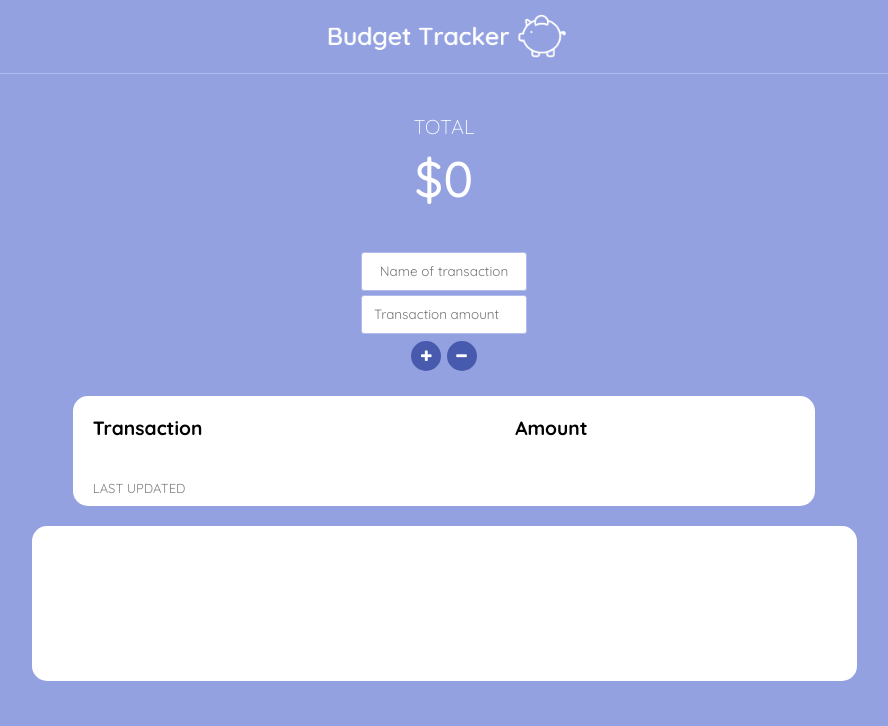
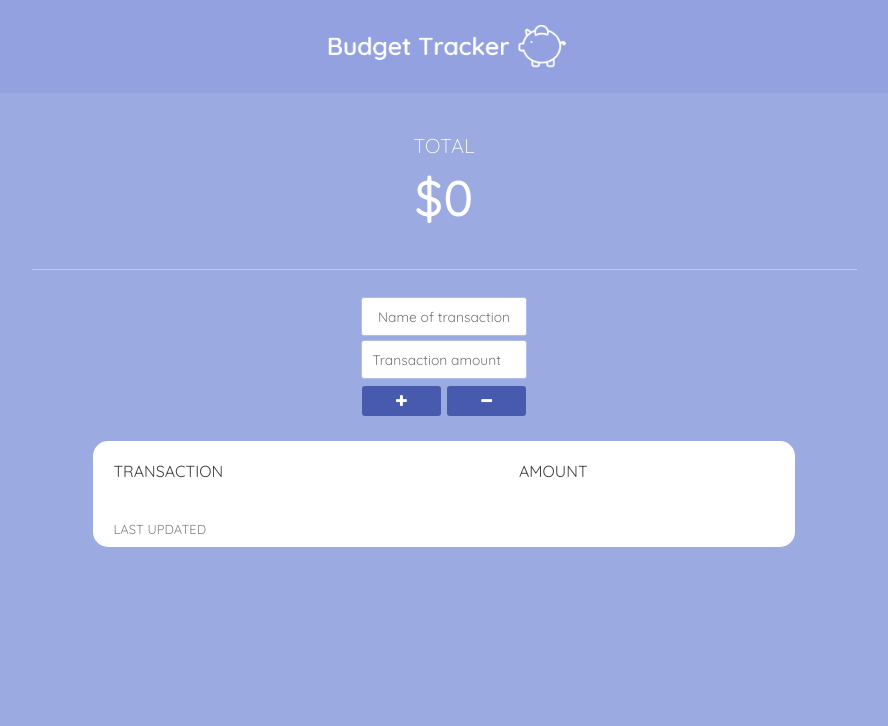
Before and after one commit to jkaho/budget-tracker, a website: page public/index.html in a window 1280 px wide. Shown: the whole page, without its empty margins (196-1084 px from the left). Drawn offline with nearby package versions, Linux system fonts and the light colour scheme; no server answers.

Commit message:
Change colour styles

```diff
--- a/public/index.html
+++ b/public/index.html
@@ -25,6 +25,7 @@
         $<span id="total">0</span>
       </div>
     </div>
+    <hr id="total-break">
 
     <div class="form">
       <input type="text" id="t-name" placeholder="Name of transaction" /><br>
@@ -37,8 +38,8 @@
     <div class="transactions">
       <table>
         <thead>
-          <th>Transaction</th>
-          <th>Amount</th>
+          <th>TRANSACTION</th>
+          <th>AMOUNT</th>
         </thead>
         <tbody id="tbody"></tbody>
       </table>
@@ -47,7 +48,7 @@
       </div>
     </div>
 
-    <div id="chart-div" class="chart-div">
+    <div id="chart-div">
         <canvas id="myChart"></canvas>
     </div>
   </div>
--- a/public/style.css
+++ b/public/style.css
@@ -1,7 +1,7 @@
-body {
+html, body {
   font-size: 120%;
   font-family: 'Quicksand', sans-serif;
-  background: #93A1E1;
+  background: #9caae2;
   margin: 0;
   padding: 0;
   width: 100%;
@@ -9,13 +9,14 @@ body {
 }
 
 nav {
+    padding: 20px 0;
     width: 100%;
-    border-bottom: solid 1px #b1bcec;
+    background: #93A1E1;
 }
 
 #logo-img {
     display: block;
-    margin: 10px auto;
+    margin: 0 auto;
 }
 
 table {
@@ -27,6 +28,12 @@ td, th {
   /* border: 1px solid #dddddd; */
   text-align: left;
   padding: 8px;
+}
+
+th {
+  font-size: 16px;
+  font-weight: 400;
+  color: rgb(63, 63, 63);
 }
 
 td {
@@ -44,6 +51,7 @@ td {
 
 .wrapper {
   margin: 10px auto;
+  margin-bottom: 50px;
   max-width: 825px;
   text-align: center;
 }
@@ -65,21 +73,27 @@ td {
   font-weight: 500;
 }
 
+#total-break {
+    border: none;
+    border-top: solid 1px #bfcbf3;
+    margin: 0;
+}
+
 .form {
   margin: 25px auto;
   width: 100%;
 }
 
 button, input {
-    font-size: 70%;
+    font-size: 60%;
     font-family: 'Quicksand', sans-serif;
     text-align: center;
+    border-radius: 3px;
 }
 
 .form input {
     border: solid 1px #b1bcec;
     height: 35px;
-    border-radius: 3px;
     width: 160px;
     margin: 2px 0;
 }
@@ -89,8 +103,7 @@ button, input {
     background: #475aad;
     border: none;
     height: 30px;
-    width: 30px;
-    border-radius: 100%;
+    width: 79px;
     cursor: pointer;
     margin-top: 5px;
 }
@@ -109,7 +122,7 @@ button, input {
   text-align: left;
   max-height: 300px;
   overflow: auto;
-  width: 90%;
+  width: 85%;
   margin: 0 auto;
   margin-bottom: 20px;
 }
@@ -123,5 +136,8 @@ button, input {
 
 .chart-div {
     background: white;
+    width: 80%;
+    padding: 20px;
     border-radius: 15px;
+    margin: 0 auto;
 }
```
